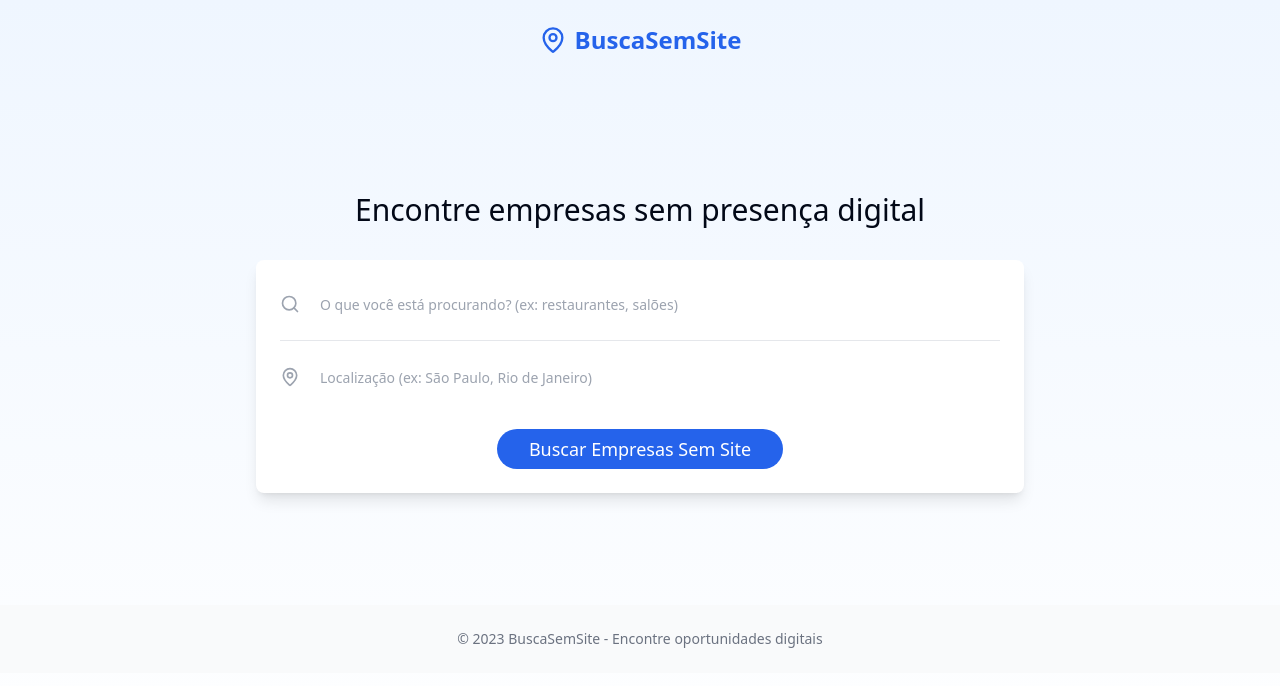
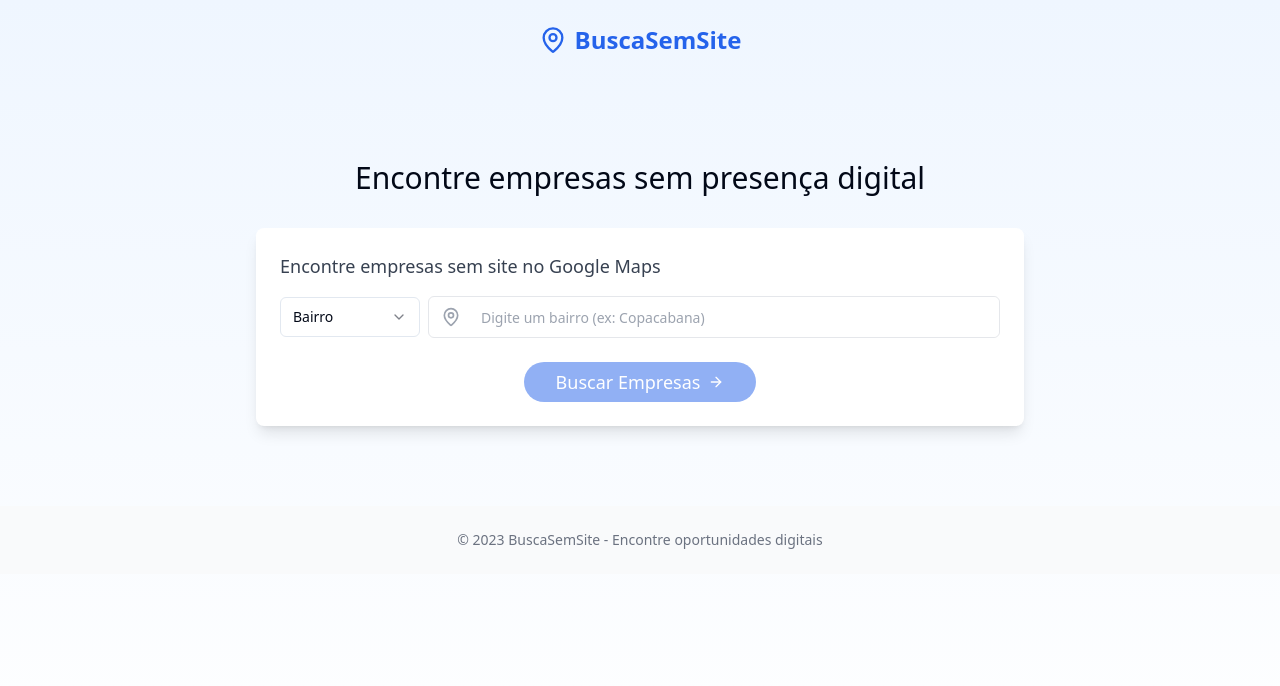
Before and after one commit to TGDevsBR/mapa-sem-links-escondidos, a React (Vite) app: page / in a window 1280 px wide. Shown: the top 686 px of the page. Built offline with nearby package versions, Linux system fonts and the light colour scheme.

Commit message:
Feat: Add location filter options
Allow users to filter search results by selecting either a neighborhood or a city.

```diff
--- a/src/components/SearchBox.tsx
+++ b/src/components/SearchBox.tsx
@@ -1,53 +1,67 @@
 
 import React, { useState } from 'react';
-import { Search, MapPin } from 'lucide-react';
+import { Search, MapPin, ArrowRight } from 'lucide-react';
 import { Button } from '@/components/ui/button';
 import { Input } from '@/components/ui/input';
+import {
+  Select,
+  SelectContent,
+  SelectItem,
+  SelectTrigger,
+  SelectValue,
+} from "@/components/ui/select";
 
 interface SearchBoxProps {
   onSearch: (query: string, location: string) => void;
 }
 
 export function SearchBox({ onSearch }: SearchBoxProps) {
-  const [query, setQuery] = useState('');
   const [location, setLocation] = useState('');
+  const [locationType, setLocationType] = useState('neighborhood'); // neighborhood ou city
 
   const handleSubmit = (e: React.FormEvent) => {
     e.preventDefault();
-    onSearch(query || 'empresas sem site', location || 'próximo');
+    onSearch('empresas sem site', location || '');
   };
 
   return (
     <div className="bg-white rounded-lg shadow-lg p-6">
       <form onSubmit={handleSubmit} className="space-y-4">
-        <div className="flex items-center border-b border-gray-200 pb-4">
-          <Search className="text-gray-400 mr-2" size={20} />
+        <h3 className="text-lg font-medium text-gray-700">Encontre empresas sem site no Google Maps</h3>
+
+        <div className="flex items-center gap-2">
+          <Select
+            value={locationType}
+            onValueChange={setLocationType}
+          >
+            <SelectTrigger className="w-[140px]">
+              <SelectValue placeholder="Tipo" />
+            </SelectTrigger>
+            <SelectContent>
+              <SelectItem value="neighborhood">Bairro</SelectItem>
+              <SelectItem value="city">Cidade</SelectItem>
+            </SelectContent>
+          </Select>
+
+          <div className="flex items-center flex-1 border border-gray-200 rounded-md">
+            <MapPin className="text-gray-400 ml-3 mr-2" size={20} />
             <Input
               type="text"
-            placeholder="O que você está procurando? (ex: restaurantes, salões)"
-            className="flex-1 border-none shadow-none focus-visible:ring-0 text-lg placeholder:text-gray-400"
-            value={query}
-            onChange={(e) => setQuery(e.target.value)}
-          />
-        </div>
-
-        <div className="flex items-center">
-          <MapPin className="text-gray-400 mr-2" size={20} />
-          <Input
-            type="text"
-            placeholder="Localização (ex: São Paulo, Rio de Janeiro)"
+              placeholder={locationType === 'neighborhood' ? "Digite um bairro (ex: Copacabana)" : "Digite uma cidade (ex: São Paulo)"}
               className="flex-1 border-none shadow-none focus-visible:ring-0 text-lg placeholder:text-gray-400"
               value={location}
               onChange={(e) => setLocation(e.target.value)}
             />
           </div>
+        </div>
 
-        <div className="flex justify-center pt-4">
+        <div className="flex justify-center pt-2">
           <Button
             type="submit"
-            className="bg-blue-600 hover:bg-blue-700 text-white px-8 py-2 rounded-full text-lg"
+            className="bg-blue-600 hover:bg-blue-700 text-white px-8 py-2 rounded-full text-lg gap-2"
+            disabled={!location.trim()}
           >
-            Buscar Empresas Sem Site
+            Buscar Empresas <ArrowRight size={18} />
           </Button>
         </div>
       </form>
--- a/src/pages/Index.tsx
+++ b/src/pages/Index.tsx
@@ -2,33 +2,34 @@
 import React from 'react';
 import { SearchBox } from '@/components/SearchBox';
 import { BusinessResults } from '@/components/BusinessResults';
-import { MapPin, Search } from 'lucide-react';
+import { MapPin } from 'lucide-react';
+import type { Business } from '../types/business';
 
 const Index = () => {
   const [results, setResults] = React.useState<Business[]>([]);
   const [loading, setLoading] = React.useState(false);
   const [searchPerformed, setSearchPerformed] = React.useState(false);
+  const [searchLocation, setSearchLocation] = React.useState('');
 
   const handleSearch = (query: string, location: string) => {
     setLoading(true);
     setSearchPerformed(true);
+    setSearchLocation(location);
 
     // Simulação de resultados de busca
     setTimeout(() => {
       const mockResults = [
-        { id: 1, name: 'Restaurante Sabor Local', hasWebsite: false, address: 'Rua das Flores, 123', type: 'Restaurante', rating: 4.5 },
-        { id: 2, name: 'Salão de Beleza Estilo', hasWebsite: false, address: 'Av. Principal, 456', type: 'Beleza', rating: 4.2 },
-        { id: 3, name: 'Padaria Pão Quentinho', hasWebsite: true, address: 'Praça Central, 78', type: 'Alimentação', rating: 4.8 },
-        { id: 4, name: 'Mercadinho da Esquina', hasWebsite: false, address: 'Rua Lateral, 90', type: 'Mercearia', rating: 3.9 },
-        { id: 5, name: 'Auto Peças Silva', hasWebsite: false, address: 'Av. Industrial, 1020', type: 'Automotivo', rating: 4.0 },
-        { id: 6, name: 'Farmácia Saúde Total', hasWebsite: true, address: 'Rua da Saúde, 456', type: 'Saúde', rating: 4.6 },
-        { id: 7, name: 'Loja de Roupas Fashion', hasWebsite: false, address: 'Shopping Centro, Loja 45', type: 'Moda', rating: 4.3 },
+        { id: 1, name: 'Restaurante Sabor Local', hasWebsite: false, address: `${location}, Rua das Flores, 123`, type: 'Restaurante', rating: 4.5 },
+        { id: 2, name: 'Salão de Beleza Estilo', hasWebsite: false, address: `${location}, Av. Principal, 456`, type: 'Beleza', rating: 4.2 },
+        { id: 3, name: 'Padaria Pão Quentinho', hasWebsite: true, address: `${location}, Praça Central, 78`, type: 'Alimentação', rating: 4.8 },
+        { id: 4, name: 'Mercadinho da Esquina', hasWebsite: false, address: `${location}, Rua Lateral, 90`, type: 'Mercearia', rating: 3.9 },
+        { id: 5, name: 'Auto Peças Silva', hasWebsite: false, address: `${location}, Av. Industrial, 1020`, type: 'Automotivo', rating: 4.0 },
+        { id: 6, name: 'Farmácia Saúde Total', hasWebsite: true, address: `${location}, Rua da Saúde, 456`, type: 'Saúde', rating: 4.6 },
+        { id: 7, name: 'Loja de Roupas Fashion', hasWebsite: false, address: `${location}, Shopping Centro, Loja 45`, type: 'Moda', rating: 4.3 },
       ];
 
       // Filtra apenas empresas sem site
-      const filteredResults = query.toLowerCase().includes('todos')
-        ? mockResults
-        : mockResults.filter(business => !business.hasWebsite);
+      const filteredResults = mockResults.filter(business => !business.hasWebsite);
 
       setResults(filteredResults);
       setLoading(false);
@@ -46,9 +47,9 @@ const Index = () => {
 
       <main className="container mx-auto px-4 py-8">
         <div className="max-w-3xl mx-auto">
-          <div className={`transition-all duration-500 ${searchPerformed ? 'transform -translate-y-4' : 'py-20'}`}>
+          <div className={`transition-all duration-500 ${searchPerformed ? 'transform -translate-y-4' : 'py-12'}`}>
             <h2 className={`text-center ${searchPerformed ? 'text-xl mb-6' : 'text-3xl mb-8'}`}>
-              Encontre empresas sem presença digital
+              {searchPerformed ? `Empresas sem site em ${searchLocation}` : 'Encontre empresas sem presença digital'}
             </h2>
             <SearchBox onSearch={handleSearch} />
           </div>
```
Also changed, not shown: src/types/business.d.ts (added, +9 -0 lines). Lines whose indentation alone changed are shown as unchanged.
